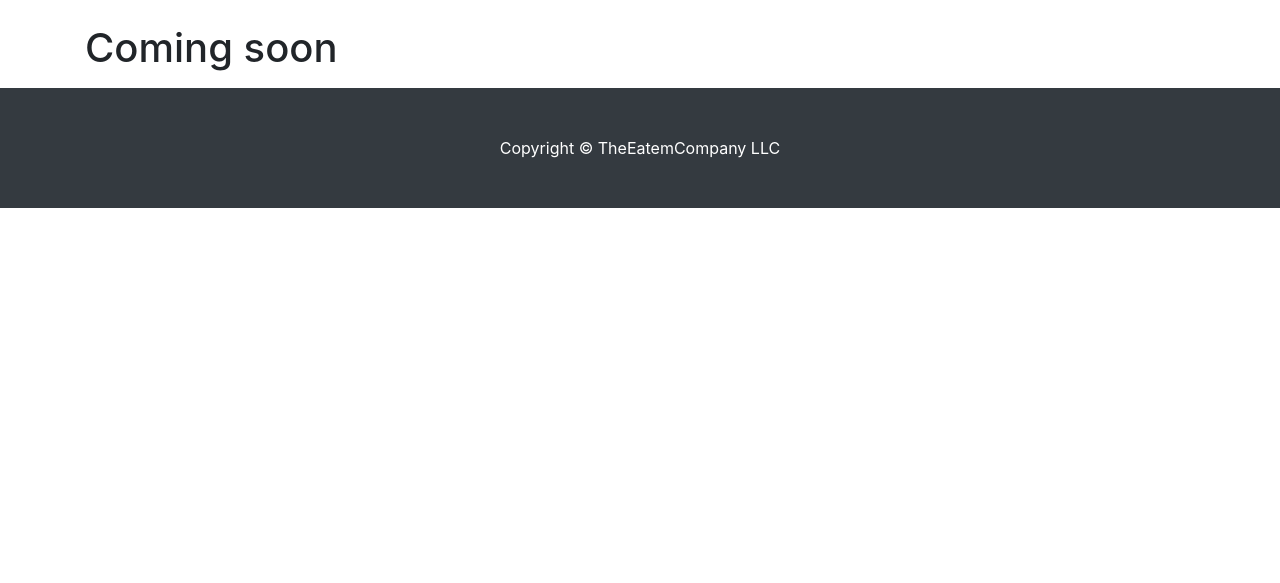
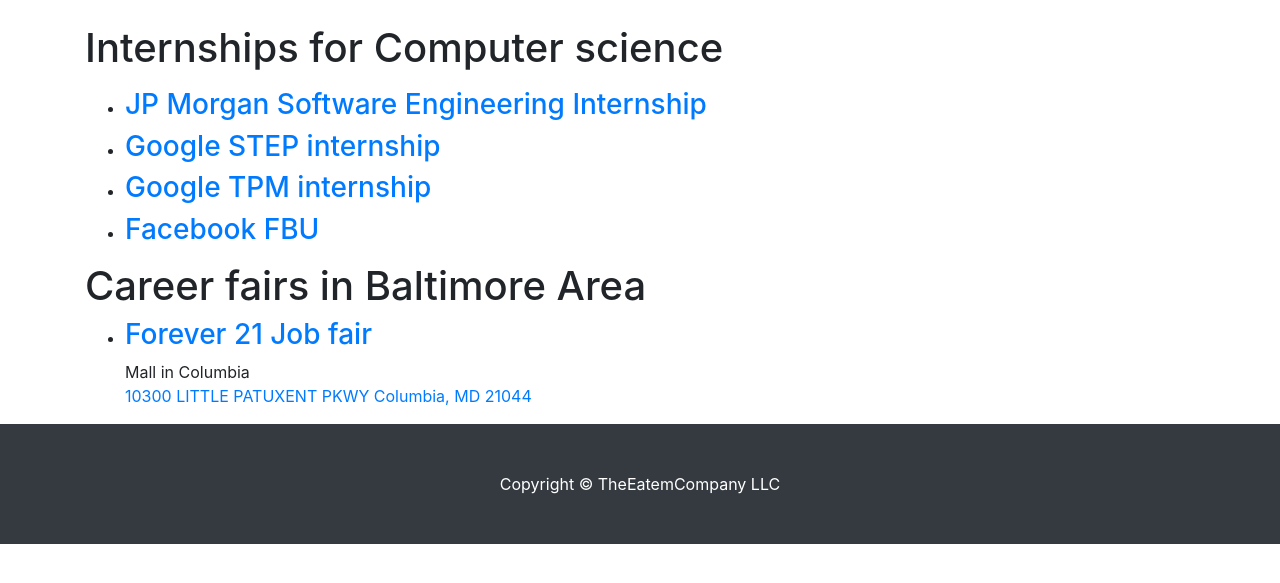
Before and after one commit to ahmadthegoat/Helpme, a Flask app: page /resources in a window 1280 px wide. Shown: the part 56-639 px from the top of the page. Run offline with Flask 2, Linux system fonts and the light colour scheme; some libraries are stand-ins or nearby versions.

Commit message:
Adding different career and internship oppourtunities

```diff
--- a/templates/base.html
+++ b/templates/base.html
@@ -47,13 +47,43 @@
         <!-- Page Heading/Breadcrumbs -->
 
         <h1 class="mt-4 mb-3">{% block content1 %}
-            Coming soon
+            Internships for Computer science
             {% endblock %}
         </h1>
 
         {% block content %}
+        <ul>
+            <li>
+                <h3>
+                    <a href="https://careers.jpmorgan.com/us/en/students/programs/software-engineer-summer">JP Morgan Software Engineering Internship </a>
+                </h3>
+            </li>
+            <li>
+                <h3>
+                    <a href="https://careers.google.com/jobs/results/140485023116468934-step-formerly-engineering-practicum-intern-summer-2020/?category=DATA_CENTER_OPERATIONS&category=DEVELOPER_RELATIONS&category=HARDWARE_ENGINEERING&category=INFORMATION_TECHNOLOGY&category=MANUFACTURING_SUPPLY_CHAIN&category=NETWORK_ENGINEERING&category=PRODUCT_MANAGEMENT&category=PROGRAM_MANAGEMENT&category=SOFTWARE_ENGINEERING&category=TECHNICAL_INFRASTRUCTURE_ENGINEERING&category=TECHNICAL_SOLUTIONS&category=TECHNICAL_WRITING&category=USER_EXPERIENCE&company=Google&company=YouTube&employment_type=INTERN&jex=ENTRY_LEVEL">Google STEP internship</a>
+                </h3>
+            </li>
+            <li>
+               <h3>
+                   <a href="r-intern-summer-2020/?category=DATA_CENTER_OPERATIONS&category=DEVELOPER_RELATIONS&category=HARDWARE_ENGINEERING&category=INFORMATION_TECHNOLOGY&category=MANUFACTURING_SUPPLY_CHAIN&category=NETWORK_ENGINEERING&category=PRODUCT_MANAGEMENT&category=PROGRAM_MANAGEMENT&category=SOFTWARE_ENGINEERING&category=TECHNICAL_INFRASTRUCTURE_ENGINEERING&category=TECHNICAL_SOLUTIONS&category=TECHNICAL_WRITING&category=USER_EXPERIENCE&company=Google&company=YouTube&employment_type=INTERN&jex=ENTRY_LEVEL">Google TPM internship</a>
+               </h3>
+            <li>
+                <h3>
+                    <a href="https://www.facebook.com/careers/FBUEngineering"> Facebook FBU</a>
+                </h3>
+            </li>
+        </ul>
         {% endblock %}
         <p> {% block write %}
+            <h1> Career fairs in Baltimore Area</h1>
+                <ul>
+                    <li>
+                        <h3> <a href="https://forever21.mua.hrdepartment.com/hr/ats/Posting/view/34870"> Forever 21 Job fair</a> </h3>
+                        <text> Mall in Columbia <br>
+                            <a href="https://www.google.com/maps/dir/39.3469473,-76.582246/Mall+in+Columbia+10300+LITTLE+PATUXENT+PKWY+Columbia,+MD+21044/@39.3100347,-76.8449361,11z/data=!3m1!4b1!4m9!4m8!1m1!4e1!1m5!1m1!1s0x89b7df983d29bebd:0x7a5d58d06175dc7f!2m2!1d-76.8620641!2d39.2151301">10300 LITTLE PATUXENT PKWY Columbia, MD 21044</a></text>
+
+                    </li>
+                </ul>
             {% endblock %}
         </p>
 
```
